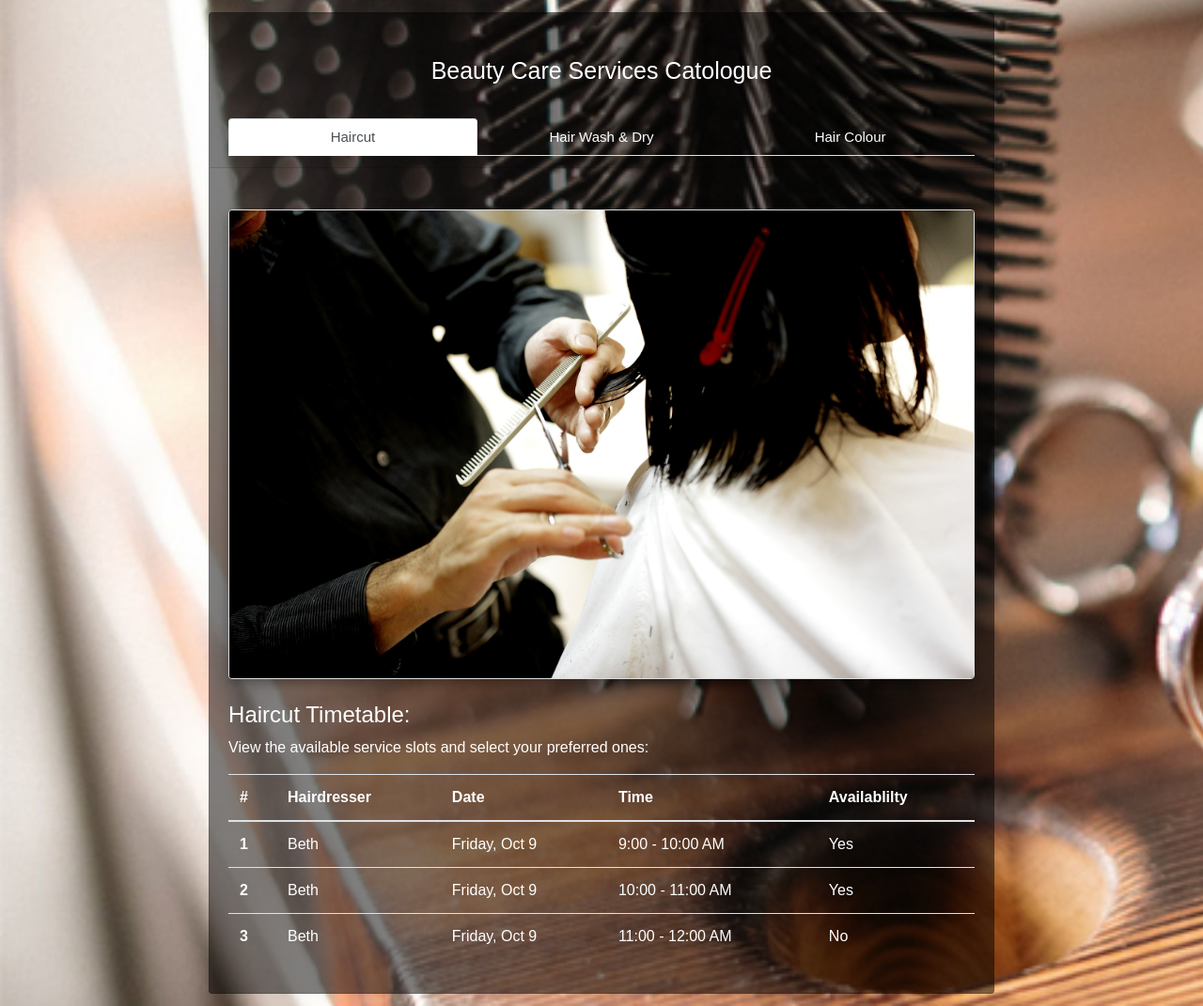
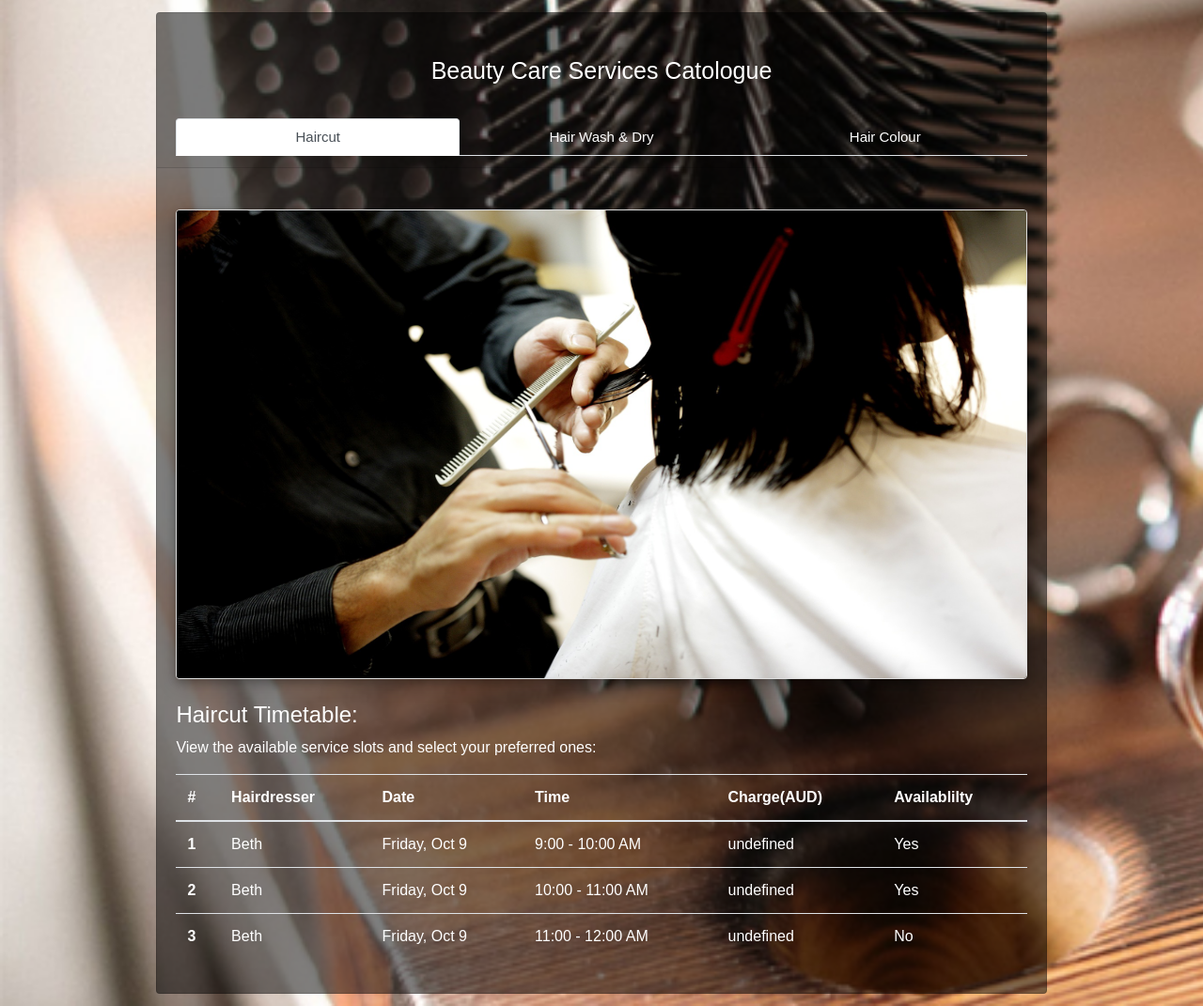
Before and after one commit to a357755680/T13_02_Agile_Website, a PHP site: page /Business_View.html in a window 1280 px wide. Shown: the part 76-1147 px from the top of the page at 94% size. Run offline with PHP 8.4, Linux system fonts and the light colour scheme; some libraries are stand-ins or nearby versions; some web fonts are replaced.

Commit message:
Minor changes to view page by adding charge column

```diff
--- a/web/Business_View.html
+++ b/web/Business_View.html
@@ -78,6 +78,7 @@
                                     <th scope="col">Hairdresser</th>
                                     <th scope="col">Date</th>
                                     <th scope="col">Time</th>
+                                    <th scope="col">Charge(AUD)</th>
                                     <th scope="col">Availablilty</th>
                                 </tr>
                                 </thead>
@@ -87,6 +88,7 @@
                                     <td>Beth</td>
                                     <td>Friday, Oct 9</td>
                                     <td>9:00 - 10:00 AM</td>
+                                    <td>undefined</td>
                                     <td>Yes</td>
                                 </tr>
                                 <tr>
@@ -94,6 +96,7 @@
                                     <td>Beth</td>
                                     <td>Friday, Oct 9</td>
                                     <td>10:00 - 11:00 AM</td>
+                                    <td>undefined</td>
                                     <td>Yes</td>
                                 </tr>
                                 <tr>
@@ -101,6 +104,7 @@
                                     <td>Beth</td>
                                     <td>Friday, Oct 9</td>
                                     <td>11:00 - 12:00 AM</td>
+                                    <td>undefined</td>
                                     <td>No</td>
                                 </tr>
                                 </tbody>
@@ -120,6 +124,7 @@
                                     <th scope="col">Hairdresser</th>
                                     <th scope="col">Date</th>
                                     <th scope="col">Time</th>
+                                    <th scope="col">Charge(AUD)</th>
                                     <th scope="col">Availablilty</th>
                                 </tr>
                                 </thead>
@@ -129,6 +134,7 @@
                                     <td>Beth</td>
                                     <td>Friday, Oct 9</td>
                                     <td>9:00 - 10:00 AM</td>
+                                    <td>undefined</td>
                                     <td>Yes</td>
                                 </tr>
                                 <tr>
@@ -136,6 +142,7 @@
                                     <td>Beth</td>
                                     <td>Friday, Oct 9</td>
                                     <td>10:00 - 11:00 AM</td>
+                                    <td>undefined</td>
                                     <td>Yes</td>
                                 </tr>
                                 <tr>
@@ -143,6 +150,7 @@
                                     <td>Beth</td>
                                     <td>Friday, Oct 9</td>
                                     <td>11:00 - 12:00 AM</td>
+                                    <td>undefined</td>
                                     <td>No</td>
                                 </tr>
                                 </tbody>
@@ -163,6 +171,7 @@
                                     <th scope="col">Hairdresser</th>
                                     <th scope="col">Date</th>
                                     <th scope="col">Time</th>
+                                    <th scope="col">Charge(AUD)</th>
                                     <th scope="col">Availablilty</th>
                                 </tr>
                                 </thead>
@@ -172,6 +181,7 @@
                                     <td>Beth</td>
                                     <td>Friday, Oct 9</td>
                                     <td>9:00 - 10:00 AM</td>
+                                    <td>undefined</td>
                                     <td>Yes</td>
                                 </tr>
                                 <tr>
@@ -179,6 +189,7 @@
                                     <td>Beth</td>
                                     <td>Friday, Oct 9</td>
                                     <td>10:00 - 11:00 AM</td>
+                                    <td>undefined</td>
                                     <td>Yes</td>
                                 </tr>
                                 <tr>
@@ -186,6 +197,7 @@
                                     <td>Beth</td>
                                     <td>Friday, Oct 9</td>
                                     <td>11:00 - 12:00 AM</td>
+                                    <td>undefined</td>s
                                     <td>No</td>
                                 </tr>
                                 </tbody>
--- a/web/css/Business_View.css
+++ b/web/css/Business_View.css
@@ -21,7 +21,7 @@ html, body {
     height: auto;
     margin-top: auto;
     margin-bottom: auto;
-    width: 75%;
+    width: 85%;
     background-color: rgba(0,0,0,0.5) !important;
 }
 
```
